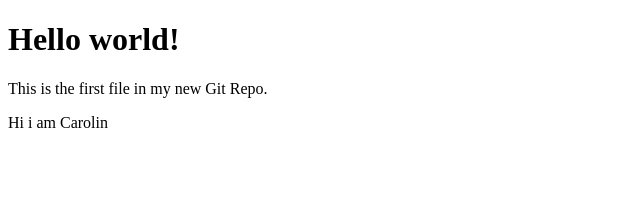
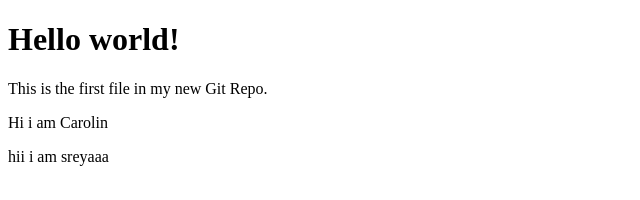
Before and after one commit to Suryashankar06/Demo, a plain HTML site: page index.html in a window 1280 px wide. Shown: the whole page, without its empty margins (0-640 px from the left). Drawn offline with Linux system fonts and the light colour scheme.

Commit message:
sreayyaya

```diff
--- a/index.html
+++ b/index.html
@@ -8,5 +8,6 @@
 <h1>Hello world!</h1>
 <p>This is the first file in my new Git Repo.</p>
 <p> Hi i am Carolin </p>
+<p> hii i am sreyaaa</p>
 </body>
 </html>
```
